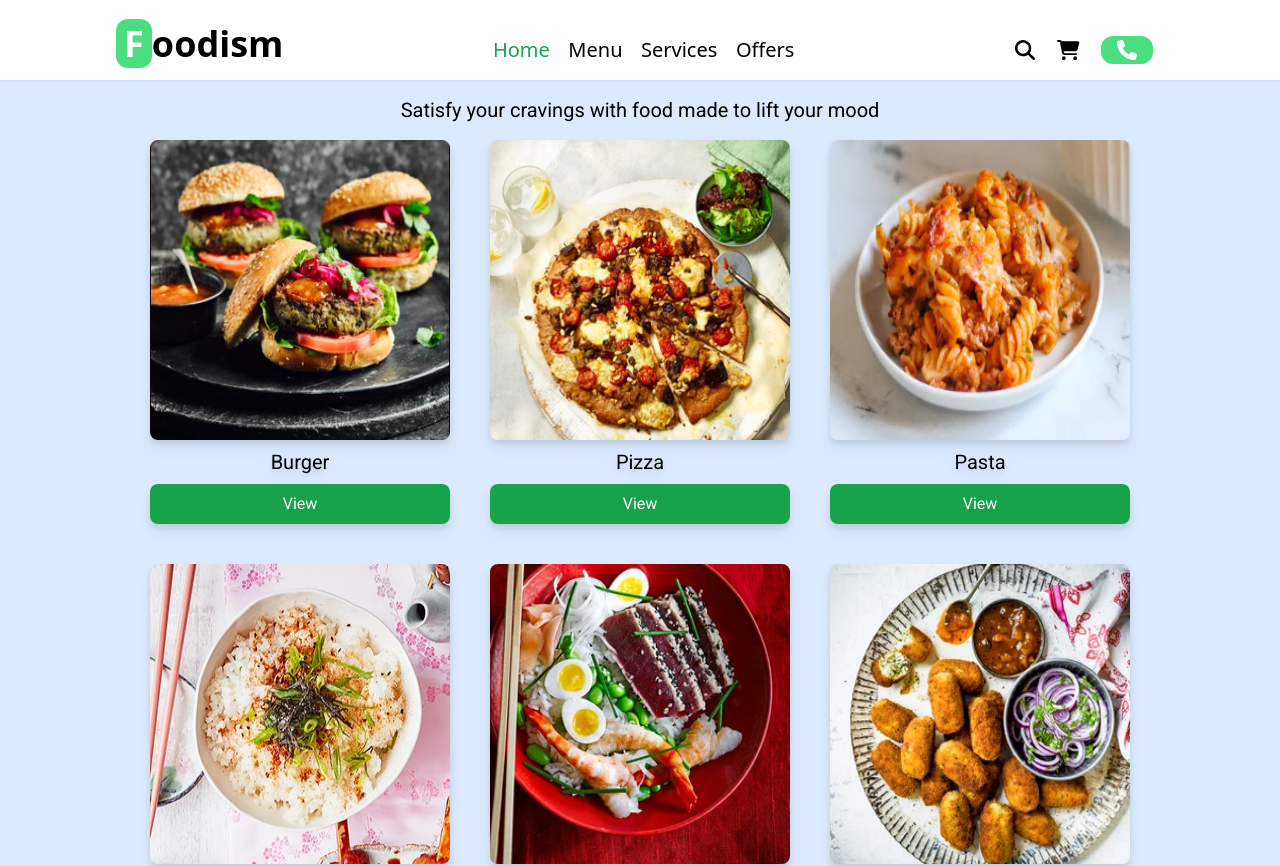
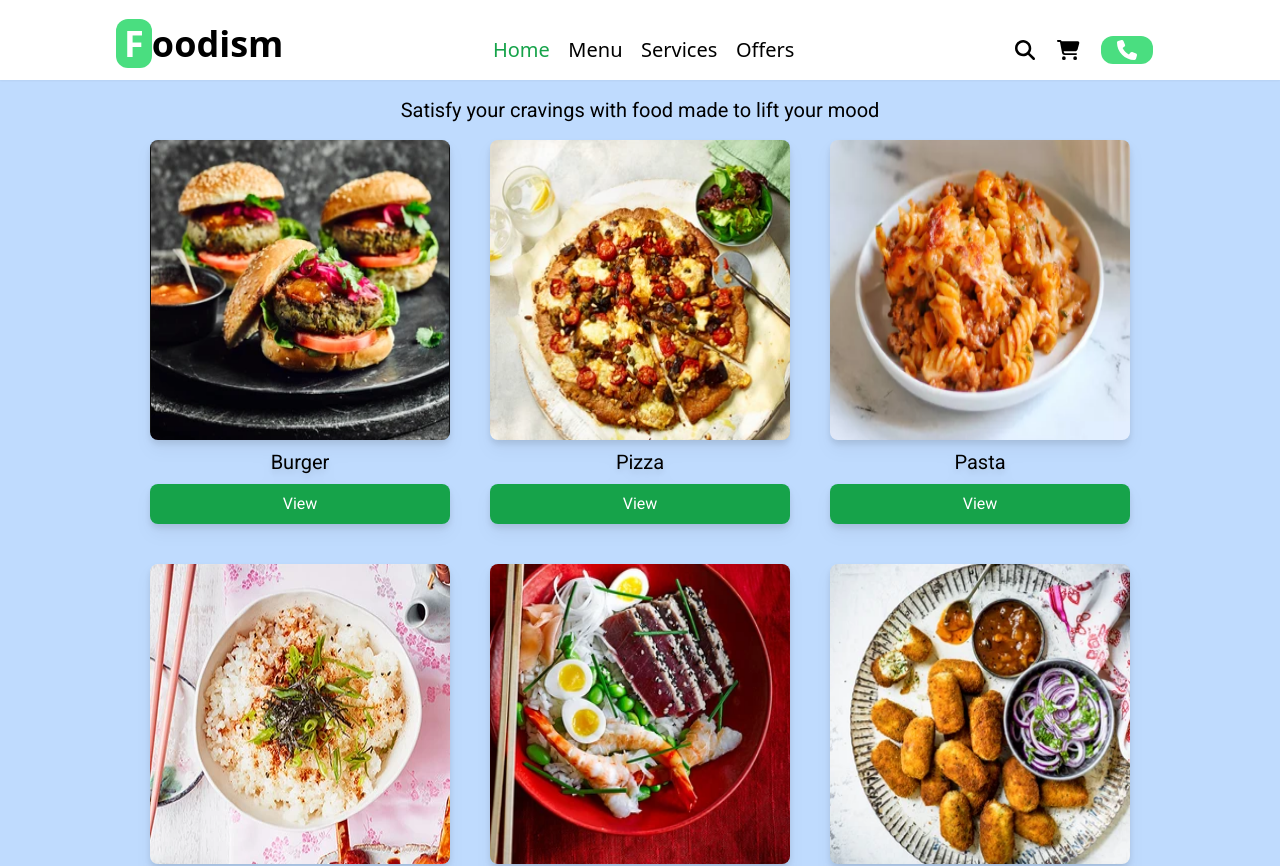
Before and after one commit to anikaivnath/Foodism, a React (Vite) app in the folder Foodism/: page /menu in a window 1280 px wide. Shown: the top 866 px of the page. Built offline with nearby package versions, Linux system fonts and the light colour scheme; a web font is replaced by a local one.

Commit message:
feat(Menu): update background color of Menu component for improved aesthetics

```diff
--- a/Foodism/src/Components/Menu.jsx
+++ b/Foodism/src/Components/Menu.jsx
@@ -25,7 +25,7 @@ const menuItems = [
 
 const Menu = () => {
   return (
-    <div className='bg-blue-100'>
+    <div className='bg-blue-200'>
       <div className='text-center p-4 font-custom '>
         <h1 className='text-xl'>Satisfy your cravings with food made to lift your mood</h1>
       </div>
```
